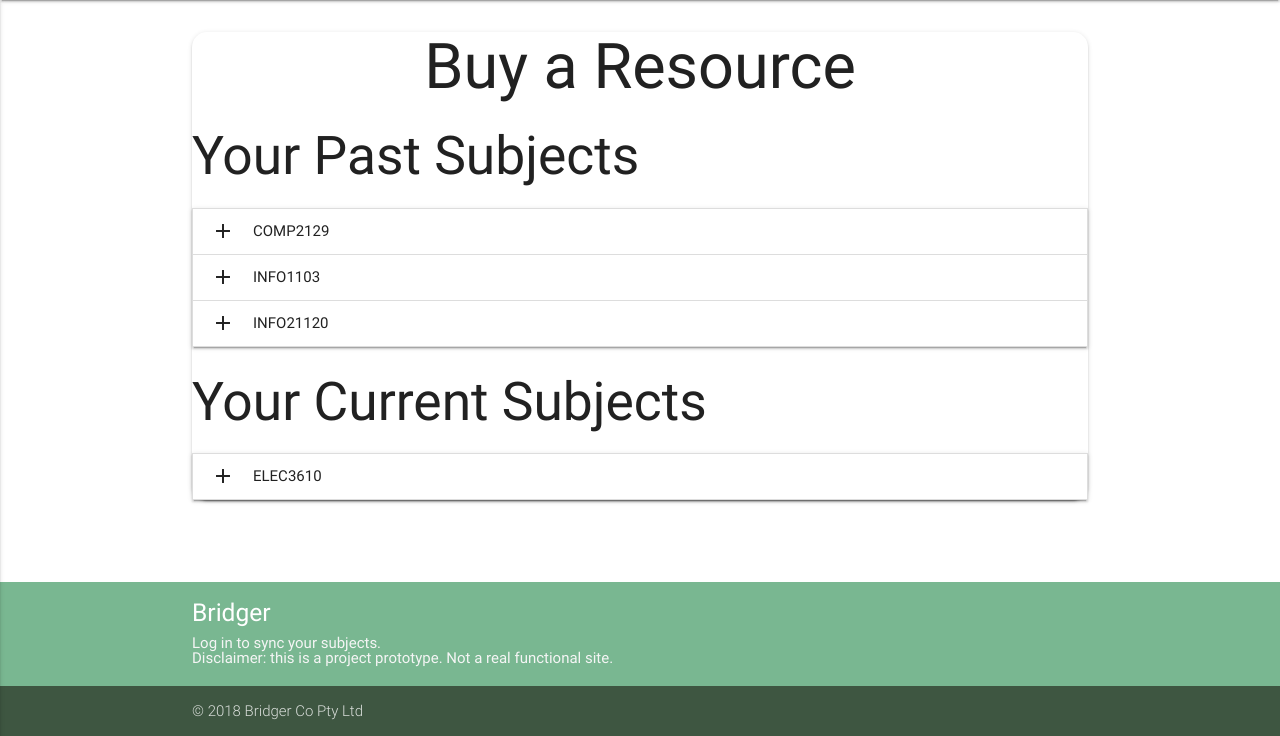
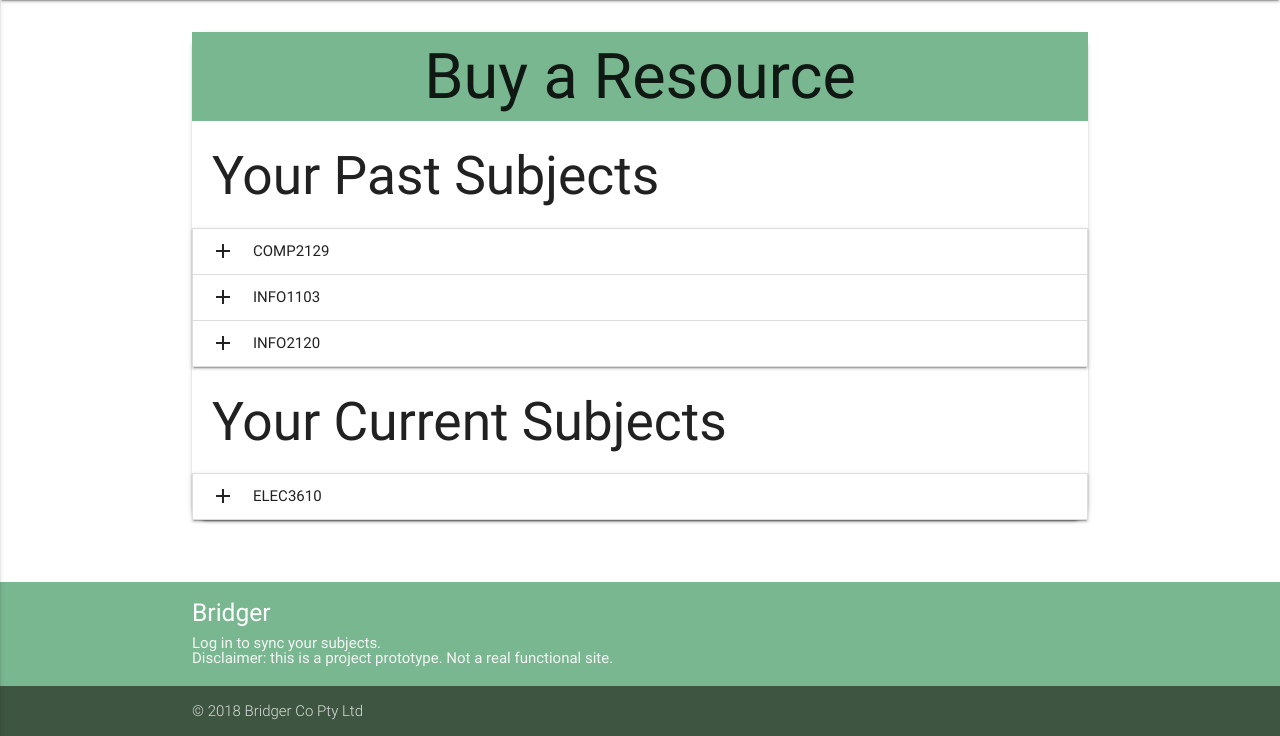
Before and after one commit to pakiKanga/bridger, a Flask app: template templates/buy_resource.html in a window 1280 px wide. Shown: the part 64-800 px from the top of the page. Run offline with Flask 2, Linux system fonts and the light colour scheme; the template is opened without the code that fills it, so the values that code supplies are empty; some libraries are stand-ins or nearby versions.

Commit message:
stuff i changed

```diff
--- a/BridgerViews/views.py
+++ b/BridgerViews/views.py
@@ -118,12 +118,11 @@ def viewBook():
 
 @app.route('/showSubjects')
 def showSubjects():
-
 	return render_template('subject_list.html', past_subjects=past_subjects, curr_subjects=curr_subjects)
 @app.route('/buyBook')
 def buyBook():
 	return render_template('buy_resource.html')
-@app.route('/buyBook')
+@app.route('/sellBook')
 def sellBook():
 	return render_template('sell_resource.html')
 @app.route('/login')
--- a/templates/buy_resource.html
+++ b/templates/buy_resource.html
@@ -4,8 +4,10 @@
 {% block content %}
 <main>
 <div class="container rounded z-depth-1">
- <h1 class="center">Buy a Resource</h1>
- <h2>Your Past Subjects</h2>
+<div class="lightGreen">
+  <h1 class="center padding-top padding-bottom">Buy a Resource</h1>
+</div>
+ <h2 class="padding-left">Your Past Subjects</h2>
 
   <ul class="collapsible">
     <li>
@@ -17,12 +19,12 @@
       <div class="collapsible-body"><span>Lorem ipsum dolor sit amet.</span></div>
     </li>
     <li>
-      <div class="collapsible-header"><i class="material-icons">add</i>INFO21120</div>
+      <div class="collapsible-header"><i class="material-icons">add</i>INFO2120</div>
       <div class="collapsible-body"><span>Lorem ipsum dolor sit amet.</span></div>
     </li>
   </ul>
 
-   <h2>Your Current Subjects</h2>
+   <h2 class="padding-left">Your Current Subjects</h2>
 
   <ul class="collapsible">
     <li>
--- a/templates/header.html
+++ b/templates/header.html
@@ -28,8 +28,6 @@
         <li><a href="{{url_for('index')}}"><i class="material-icons left">home</i>HOME</a></li>
         {% if session.username %}
         <li><a href="{{url_for('showSubjects')}}"><i class="material-icons left">book</i>SUBJECTS</a></li>
-        <li><a href="{{url_for('sellBook')}}"><i class="material-icons left">people</i>SELL</a></li>
-        <li><a href="{{url_for('buyBook')}}"><i class="material-icons left">people</i>BUY</a></li>
         {% endif %}
 
       </ul>
```
